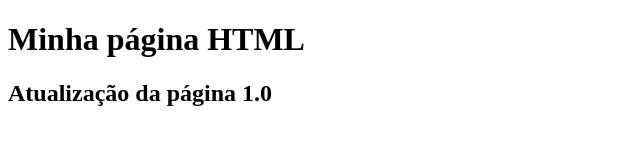
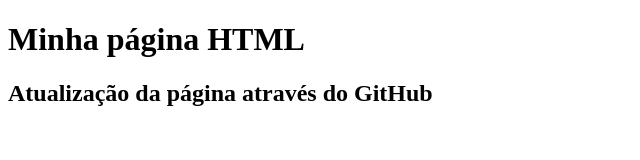
Before and after one commit to pesdesigner/gama-no-github, a plain HTML site: page index.html in a window 1280 px wide. Shown: the whole page, without its empty margins (0-640 px from the left). Drawn offline with Linux system fonts and the light colour scheme.

Commit message:
Atualização da página através do GitHub

```diff
--- a/index.html
+++ b/index.html
@@ -8,6 +8,6 @@
 </head>
 <body>
     <h1>Minha página HTML</h1>
-    <h2>Atualização da página 1.0</h2>
+    <h2>Atualização da página através do GitHub</h2>
 </body>
 </html>
```
